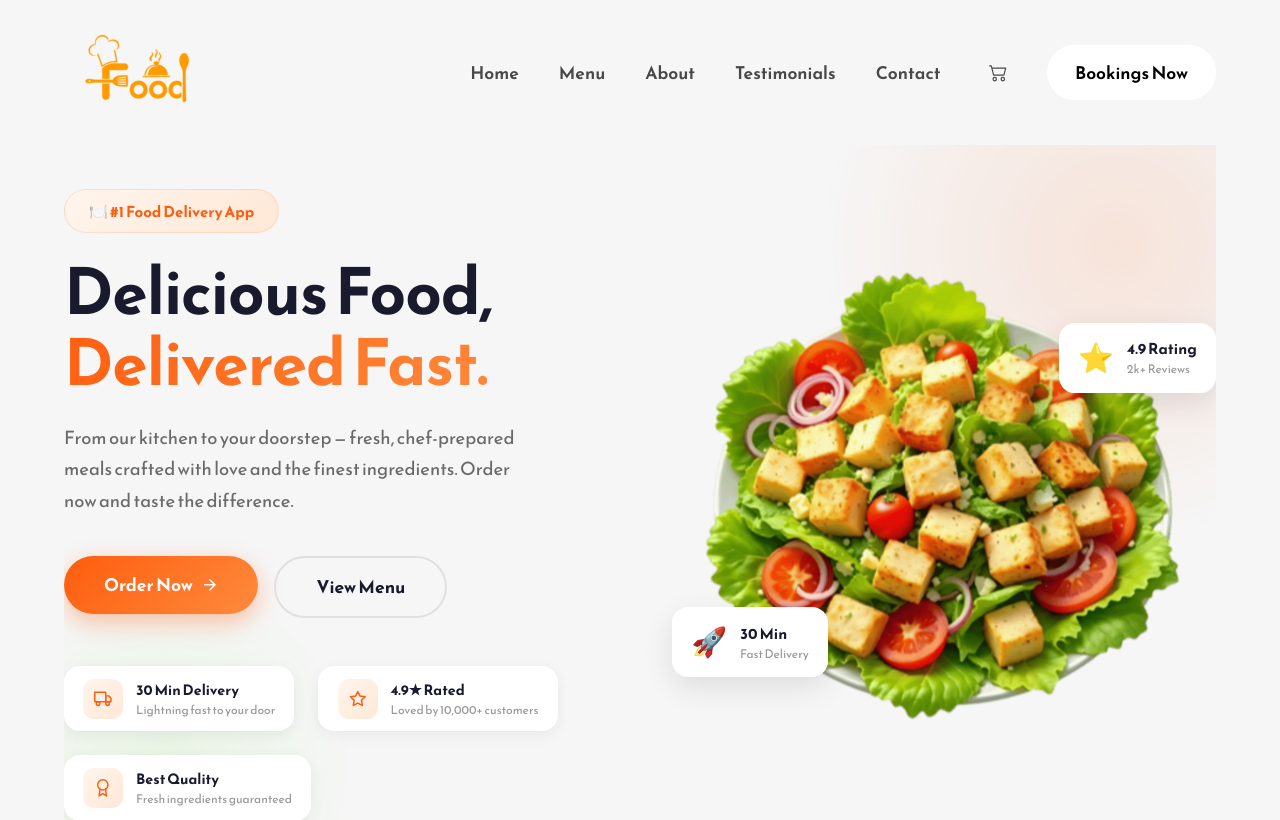
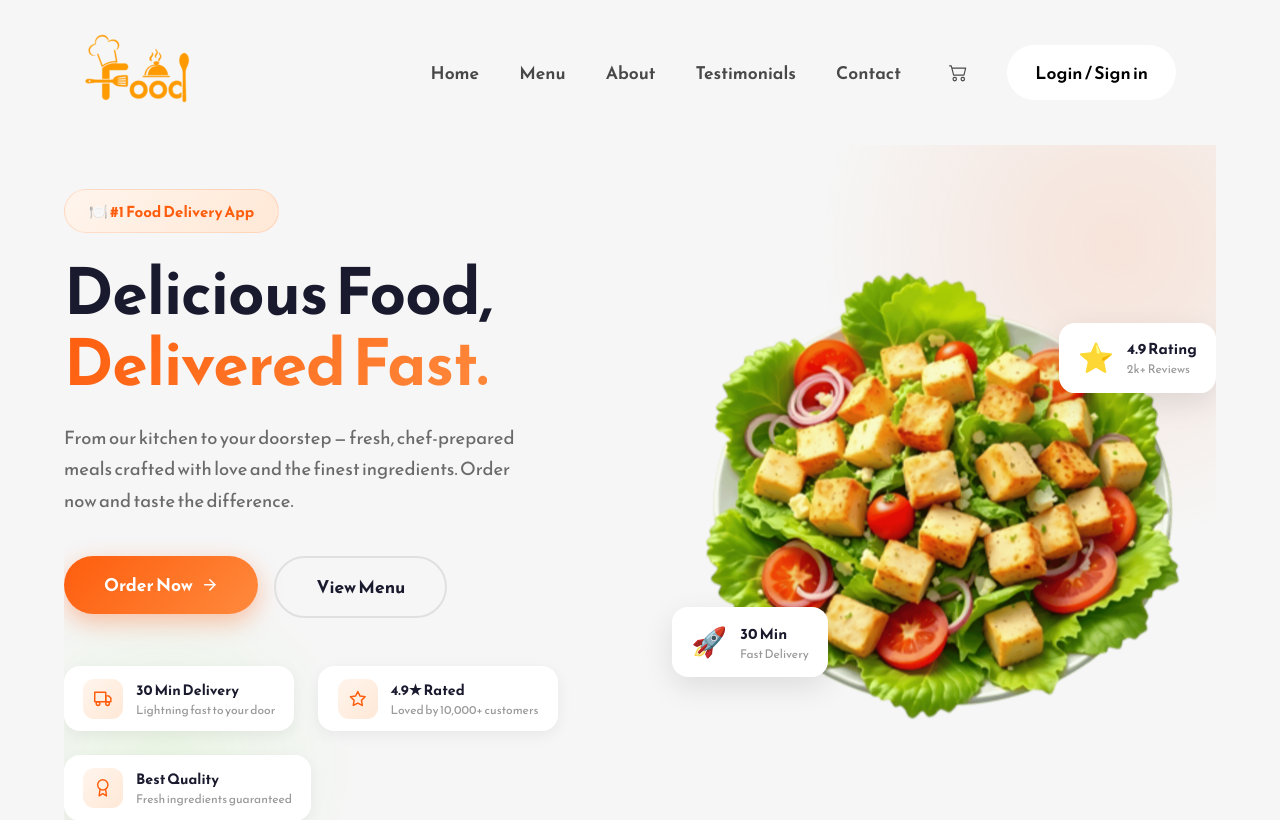
Before and after one commit to Nisheshchy/Food-App, a React (Create React App) app: page / in a window 1280 px wide. Shown: the top 820 px of the page. Built offline with nearby package versions, Linux system fonts and the light colour scheme.

Commit message:
feat: update Navbar with Login button

```diff
--- a/src/Components/Navbar.js
+++ b/src/Components/Navbar.js
@@ -76,7 +76,9 @@ const Navbar = () => {
             <BsCart2 className="navbar-cart-icon" />
           </Badge>
         </Link>
-        <button className="primary-button">Bookings Now</button>
+        <Link to="/login">
+          <button className="primary-button">Login / Sign in</button>
+        </Link>
       </div>
       <div className="navbar-menu-container">
         <HiOutlineBars3 onClick={() => setOpenMenu(true)} />
```
